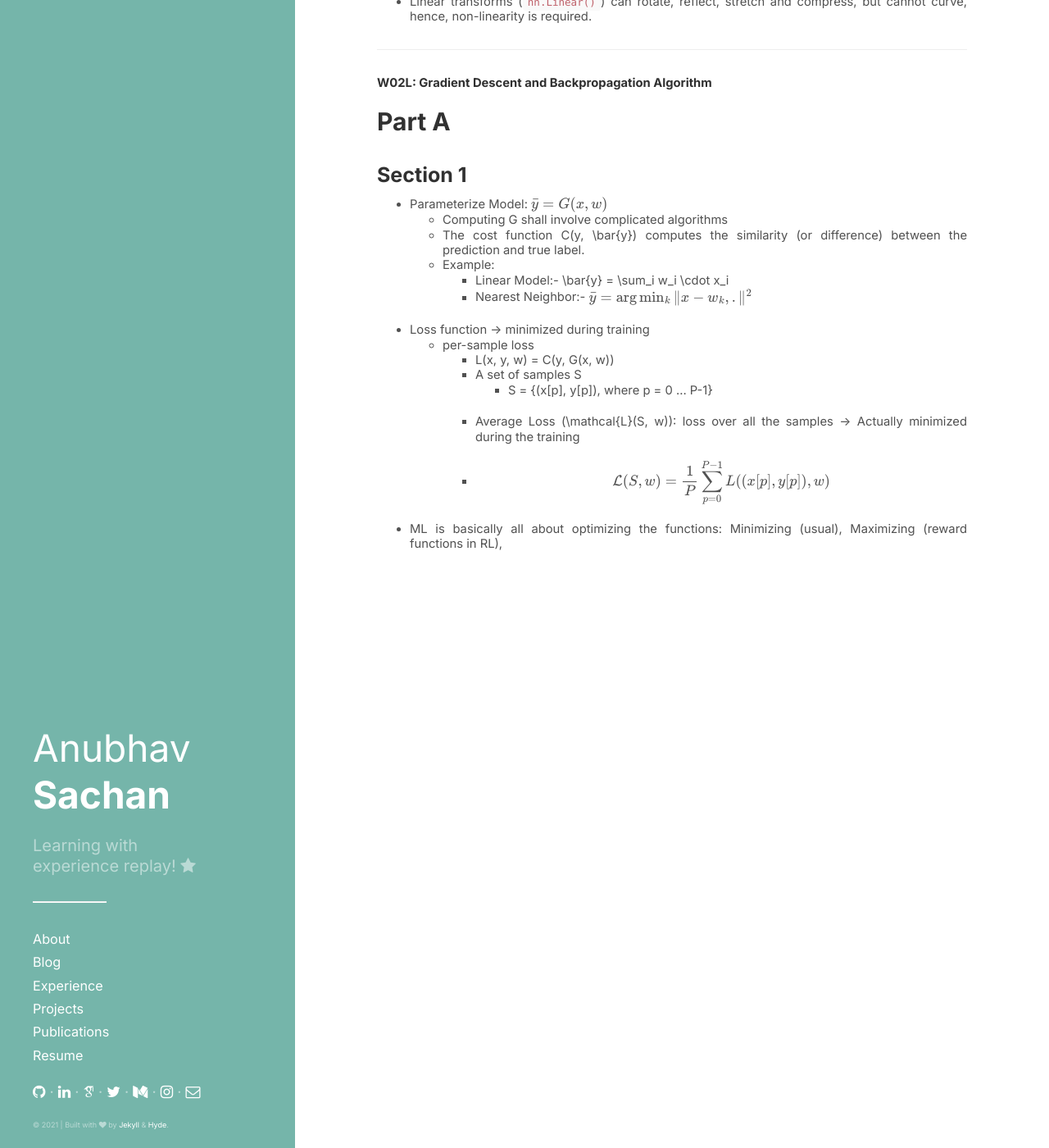
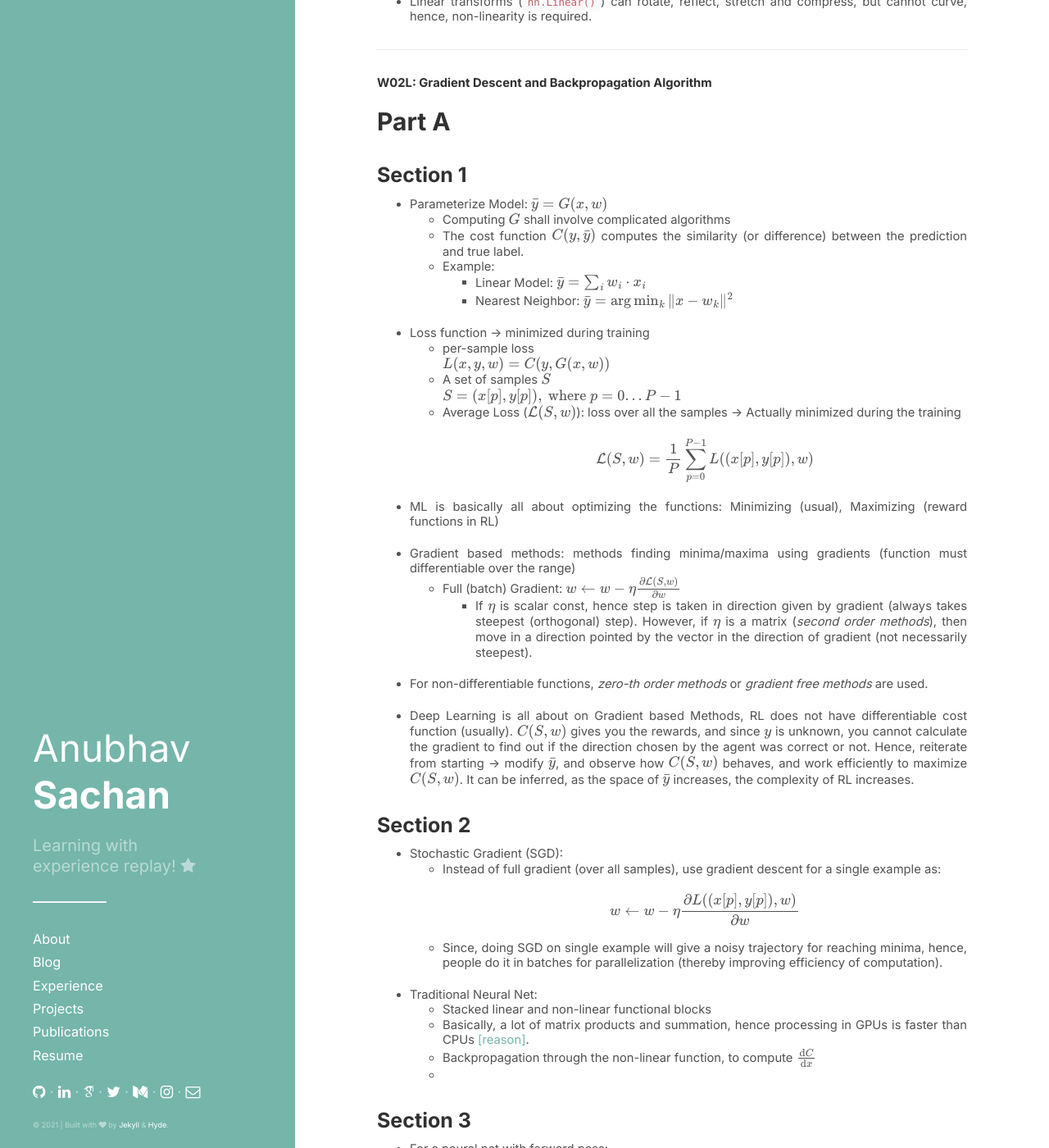
Before and after one commit to anubhav4sachan/anubhav4sachan.github.io, a Jekyll site: the page built from _notes/DLPYT-W02L.md, in a window 1280 px wide and 1400 px high, scrolled down 429 px. Shown: the whole window at 82% size. Built offline with Jekyll 4.4.1, drawn with Linux system fonts in a browser that asks for light colours; some web fonts are replaced; formulas are drawn with MathJax 3; some of the changed text lies outside the part shown.

Commit message:
added dp

```diff
--- a/_notes/DLPYT-W02L.md
+++ b/_notes/DLPYT-W02L.md
@@ -28,16 +28,103 @@ ilink: http://yann.lecun.com/
 ## Part A
 ### Section 1
 - Parameterize Model: $$\bar{y} = G (x, w)$$
-	- Computing G shall involve complicated algorithms
-	- The cost function C(y, \bar{y}) computes the similarity (or difference) between the prediction and true label.
+	- Computing $$G$$ shall involve complicated algorithms
+	- The cost function $$C(y, \bar{y})$$ computes the similarity (or difference) between the prediction and true label.
 	- Example:
-		- Linear Model:- \bar{y} = \sum_i w_i \cdot x_i
-		- Nearest Neighbor:- $$\bar{y} = \arg \min_k \Vert x - w_k, . \Vert ^2$$
+		- Linear Model: $$\bar{y} = \sum_{i} w_i \cdot x_i$$
+		- Nearest Neighbor: $$\bar{y} = \arg \min_k \Vert x - w_k\Vert ^2$$
+
 - Loss function -> minimized during training
-	- per-sample loss
-		- L(x, y, w) = C(y, G(x, w))
-		- A set of samples S
-			- S = {(x[p], y[p]), where p = 0 ... P-1}
-		- Average Loss (\mathcal{L}(S, w)): loss over all the samples -> Actually minimized during the training
-		- $$\mathcal{L}(S, w) = \frac{1}{P} \sum_{p = 0}^{P-1} L((x[p], y[p]), w)$$
--  ML is basically all about optimizing the functions: Minimizing (usual), Maximizing (reward functions in RL),
+	- per-sample loss \
+		$$L(x, y, w) = C(y, G(x, w))$$
+	- A set of samples $$S$$ \
+		$$S = {(x[p], y[p]), \ \text{where} \ p = 0 ... P-1}$$
+	- Average Loss ($$\mathcal{L}(S, w)$$): loss over all the samples -> Actually minimized during the training
+
+	   $$\mathcal{L}(S, w) = \frac{1}{P} \sum_{p = 0}^{P-1} L((x[p], y[p]), w)$$
+-  ML is basically all about optimizing the functions: Minimizing (usual), Maximizing (reward functions in RL)
+
+-  Gradient based methods: methods finding minima/maxima using gradients (function must differentiable over the range)
+	-  Full (batch) Gradient: $$w \leftarrow w - \eta \frac{\partial \mathcal{L}(S, w)}{\partial w}$$
+		-  If $$\eta$$ is scalar const, hence step is taken in direction given by gradient (always takes steepest (orthogonal) step). However, if $$\eta$$ is a matrix (_second order methods_), then move in a direction pointed by the vector in the direction of gradient (not necessarily steepest).
+
+-  For non-differentiable functions, _zero-th order methods_ or _gradient free methods_ are used.
+
+-  Deep Learning is all about on Gradient based Methods, RL does not have differentiable cost function (usually). $$C(S, w)$$ gives you the rewards, and since $$y$$ is unknown, you cannot calculate the gradient to find out if the direction chosen by the agent was correct or not. Hence, reiterate from starting -> modify $$\bar{y}$$, and observe how $$C(S, w)$$ behaves, and work efficiently to maximize $$C(S, w)$$.  It can be inferred, as the space of $$\bar{y}$$ increases, the complexity of RL increases.
+
+### Section 2
+- Stochastic Gradient (SGD):
+	- Instead of full gradient (over all samples), use gradient descent for a single example as:
+
+		$$w \leftarrow w - \eta \frac{\partial L((x[p], y[p]), w)}{\partial w}$$
+
+  - Since, doing SGD on single example will give a noisy trajectory for reaching minima, hence, people do it in batches for parallelization (thereby improving efficiency of computation).
+
+- Traditional Neural Net:
+	- Stacked linear and non-linear functional blocks
+	- Basically, a lot of matrix products and summation, hence processing in GPUs is faster than CPUs [[reason]](https://ai.stackexchange.com/questions/21938/how-do-gpus-faciliate-the-training-of-a-deep-learning-architecture).
+	- Backpropagation through the non-linear function, to compute $$\frac{\text{d}C}{\text{d}x}$$
+	-
+
+### Section 3
+- For a neural net with forward pass:
+
+	$$x \rightarrow f(x, w_f) \rightarrow z_f \rightarrow g(z_f, w_g) \rightarrow z_g \rightarrow C(z_g, y) \rightarrow C$$
+
+	- Chain rule for vector vector functions will be
+
+		$$z_g:[d_g \times 1], \ z_f:[d_f \times 1]$$
+
+		$$\frac{\partial C}{\partial z_f} = \frac{\partial C}{\partial z_g} \frac{\partial z_g}{\partial z_f}$$
+
+		$$[1 \times d_f] = [1 \times d_g] \text{*} [d_g \times d_f]$$
+
+	- What is $$\frac{\partial z_g}{\partial z_f}$$?
+
+		Ans: Jacobian Matrix ([basic idea](https://math.stackexchange.com/questions/14952/what-is-the-jacobian-matrix/1127350#1127350)) ([detailed](https://math.stackexchange.com/questions/14952/what-is-the-jacobian-matrix/14955#14955))
+
+		Partial Derivative of _i_-th output w.r.t _j_-th output. If you twiddle with _j_-th input, it would affect the whole output matrix.
+
+		$$\Bigg(\frac{\partial z_g}{\partial z_f}\Bigg)_{ij} = \frac{(\partial z_g)_{i}}{(\partial z_f)_j}$$
+
+
+## Part B
+### Section 1
+- Basic Modules
+	- _Linear_
+
+		$$Y = W.X; \ \ \ \frac{\text{d}C}{\text{d}X} = W^\top \frac{\text{d}C}{\text{d}Y}$$
+
+	- _ReLU_
+
+		$$y = \text{ReLU}(x); \ \ \ \frac{\text{d}C}{\text{d}X} =
+		\left\{
+		\begin{array}{ll}
+		0, & \text{if } x < 0\\
+		\frac{\text{d}C}{\text{d}Y} & \text{otherwise}
+		\end{array}
+		\right.$$
+
+	- _Duplicate_
+
+		$$Y_1 = X, Y_2 = X; \ \ \ \frac{\text{d}C}{\text{d}X} = \frac{\text{d}C}{\text{d}Y_1} + \frac{\text{d}C}{\text{d}Y_2}$$
+
+		Note that, the gradients are summed. Although, PyTorch does it for me, but take note.
+
+	- _Add_
+
+		$$Y = X_1 + X_2; \ \ \ \frac{\text{d}C}{\text{d}X_1} = \frac{\text{d}C}{\text{d}Y}, \frac{\text{d}C}{\text{d}X_2} = \frac{\text{d}C}{\text{d}Y}$$
+
+	- _Max_
+
+		$$y = \max({x_1, x_2}); \ \ \ \frac{\text{d}C}{\text{d}x_1} =
+		\left\{
+		\begin{array}{ll}
+		\frac{\text{d}C}{\text{d}y}, & \text{if } x_1 > x_2\\
+		0 & \text{otherwise}
+		\end{array}
+		\right. $$
+
+	- _LogSoftmax_
+
+		$$Y_i = X_i - \log \left[\sum_{j} \exp (X_j) \right]$$
--- a/public/css/poole.css
+++ b/public/css/poole.css
@@ -83,23 +83,48 @@ div {
 }
 .row {
   display: flex;
+  margin-top: 7rem;
 }
 .column {
+  /*display: inl*/
   float: left;
   font-size: 18px;
 }
 
 .left {
   text-align: justify;
-  margin: 0.5rem;
-  padding: 1.25;
-  width: 85%;
+  /*margin: 0.5rem;*/
+  margin-right: 2rem;
+  padding: 2.5;
+  width: 62%;
 }
 
 .right {
-  margin: 0.5rem;
+  /*margin-top: 0.5rem;*/
+  margin-left: 2rem;
   padding: 1.25;
-  width: 15%;
+  width: 38%;
+}
+
+.container-mod{
+  margin-left: 22rem;
+  margin-right: 1rem;
+  /*margin-top: 0.5rem;*/
+}
+
+.circular--landscape {
+  display: inline-block;
+  position: relative;
+  width: 300px;
+  height: 300px;
+  overflow: hidden;
+  border-radius: 50%;
+}
+
+.circular--landscape img {
+  width: 100%;
+  /*height: 100%;*/
+  /*margin: 1rem;*/
 }
 
 /* Headings */
```
Also changed, not shown: _layouts/home.html (added, +15 -0 lines), index.html (+11 -4 lines), assets/images/dp.jpg (added), 2 other files.
